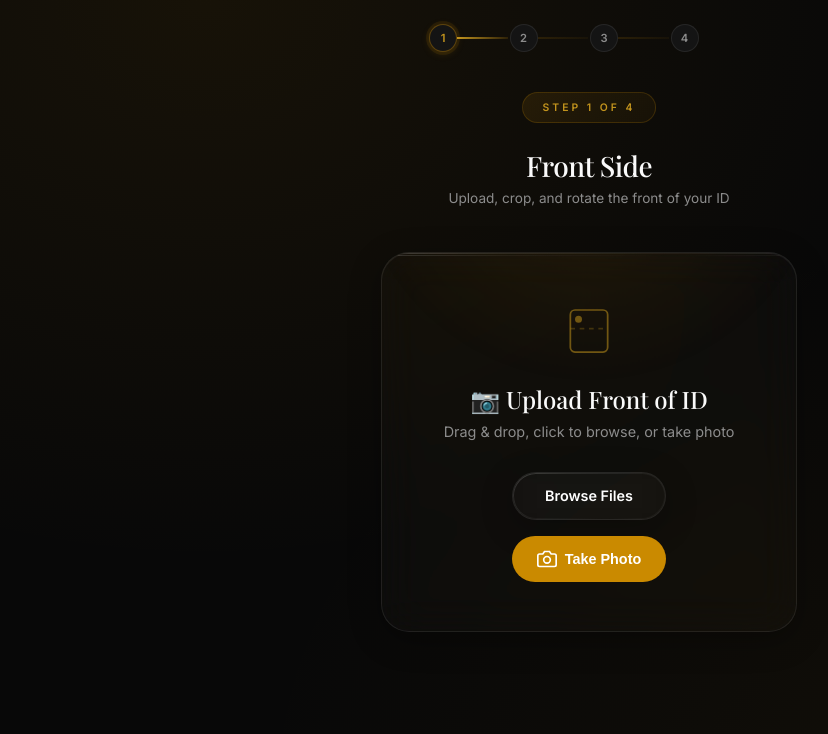
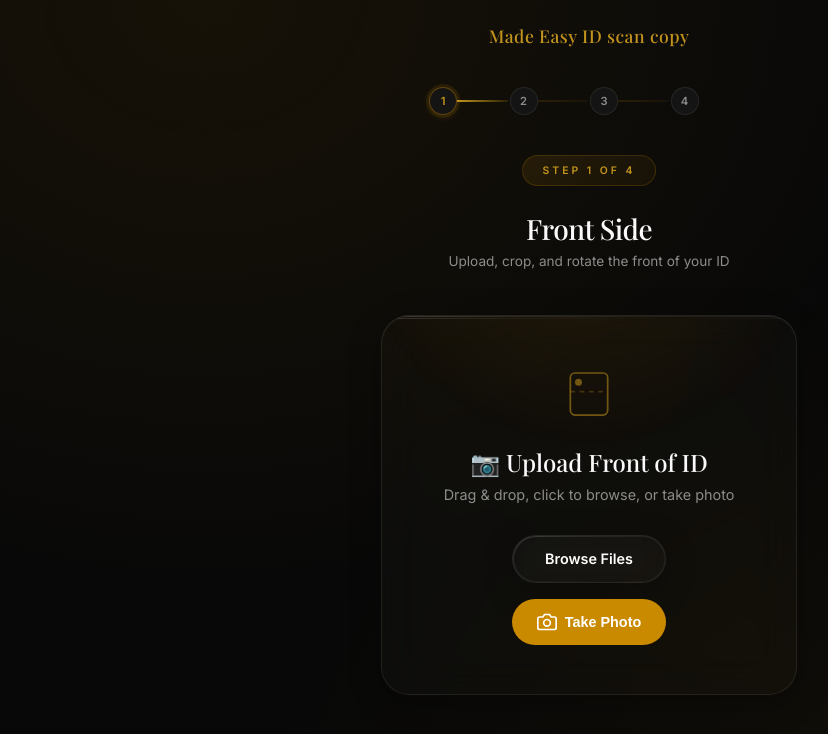
Before and after one commit to s4ntoz31/id-scanner, a React (Vite) app: page / in a window 1280 px wide. Shown: the top 734 px of the page, without its empty margins (51-879 px from the left). Built offline with nearby package versions, Linux system fonts and the light colour scheme; a web font is replaced by a local one.

Commit message:
Add brand header: Made Easy ID scan copy

```diff
--- a/src/app/App.tsx
+++ b/src/app/App.tsx
@@ -158,6 +158,7 @@ export default function App() {
   return (
     <div className="app-container">
       <div className="app-content" role="main">
+        <div className="brand-header">Made Easy ID scan copy</div>
         <ProgressBar currentStep={currentStepIndex} totalSteps={STEP_ORDER.length} />
 
         <header className="app-header">
--- a/src/app/styles/app.css
+++ b/src/app/styles/app.css
@@ -164,6 +164,16 @@ body {
   padding: 0 var(--space-md) var(--space-xl);
 }
 
+.brand-header {
+  text-align: center;
+  padding: var(--space-lg) 0 var(--space-md);
+  font-family: var(--font-heading);
+  font-size: 1.1rem;
+  font-weight: 500;
+  color: hsl(var(--accent));
+  letter-spacing: 0.5px;
+}
+
 .app-header {
   text-align: center;
   padding: var(--space-lg) var(--space-lg) var(--space-lg);
```
